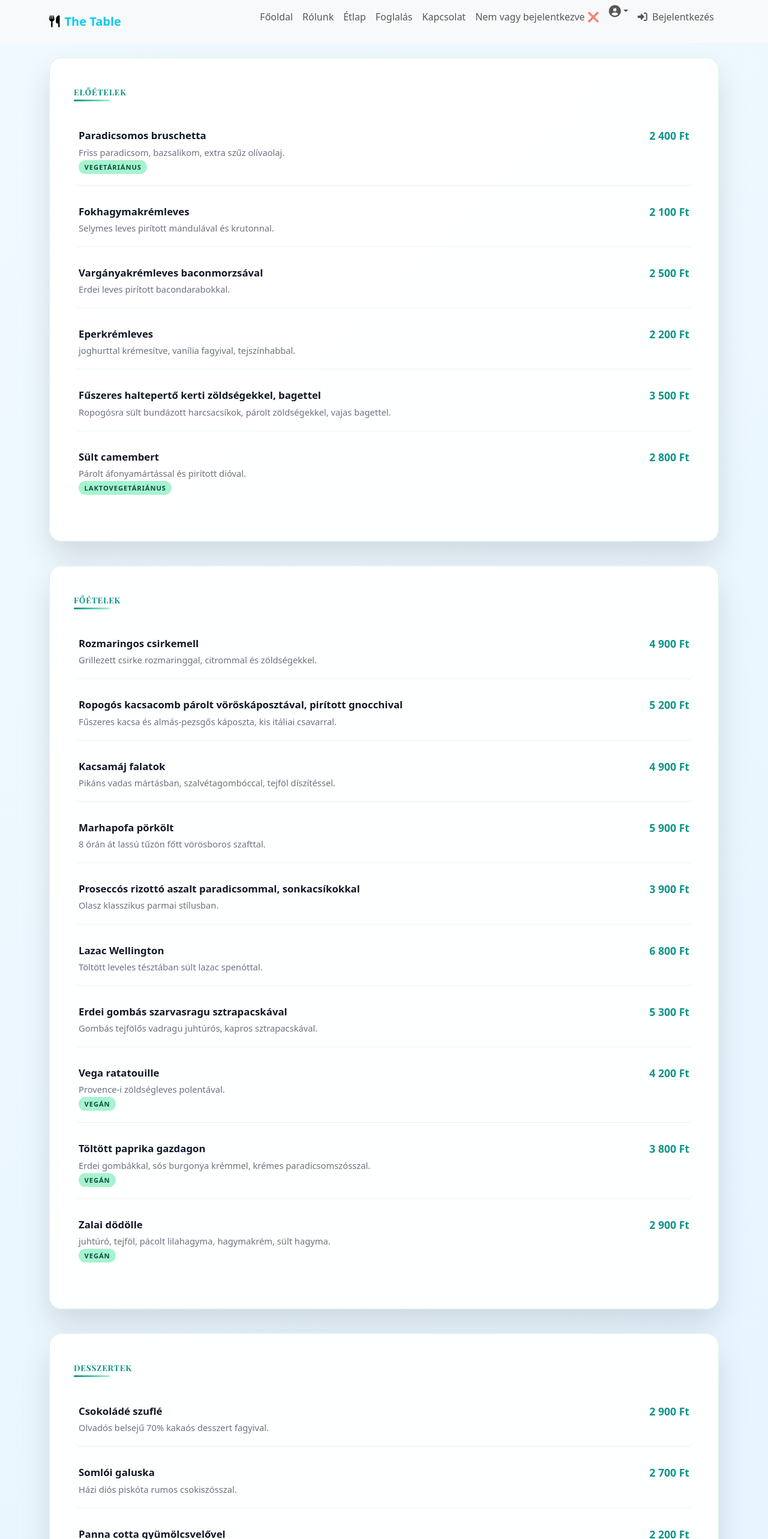
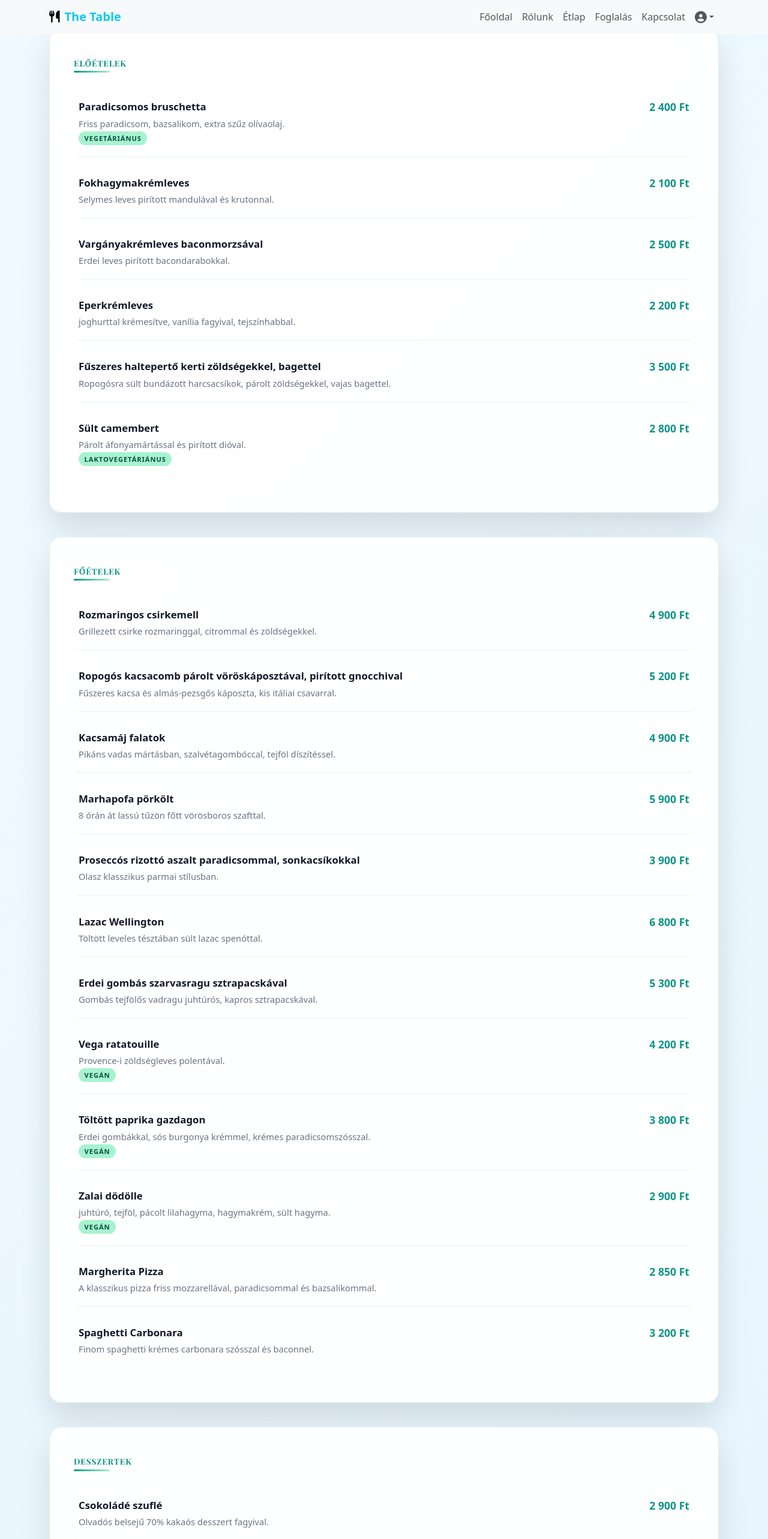
Before and after one commit to karikotothtibor/the-table, a Vue app in the folder Frontend/: page /etlap in a window 1280 px wide. Shown: the top 2566 px of the page at 60% size. Built offline with nearby package versions, Linux system fonts and the light colour scheme; no server answers.

Commit message:
Update étlap,header

```diff
--- a/Frontend/src/components/Header.vue
+++ b/Frontend/src/components/Header.vue
@@ -31,10 +31,10 @@ const handleLogoutLocal = () => {
   <header id="header">
     <nav class="navbar navbar-expand-lg navbar-light bg-light fixed-top mb-3">
       <div class="container">
-        <a class="navbar-brand d-flex align-items-center" href="#">
+        <RouterLink class="navbar-brand d-flex align-items-center" to="/">
           <i class="fa-solid fa-utensils me-2"></i>
           <span class="fw-bold text-info">The Table</span>
-        </a>
+        </RouterLink>
         <button class="navbar-toggler" type="button" @click="toggleMenu" aria-expanded="isMenuOpen.toString()">
           <span class="navbar-toggler-icon"></span>
         </button>
@@ -46,7 +46,7 @@ const handleLogoutLocal = () => {
             <li class="nav-item"><RouterLink class="nav-link" to="/reservation">Foglalás</RouterLink></li>
             <li class="nav-item"><a class="nav-link" href="#contact">Kapcsolat</a></li>
 
-            <!-- Dropdown - MŰKÖDIK! -->
+            <!-- Dropdown-->
             <li class="nav-item dropdown">
               <a
                 class="nav-link dropdown-toggle d-flex align-items-center"
--- a/Frontend/src/pages/Etlap.vue
+++ b/Frontend/src/pages/Etlap.vue
@@ -1,69 +1,127 @@
 <script setup>
-import { ref, computed } from "vue";
+import { ref, computed, onMounted, nextTick } from "vue";
+import Header from '../components/Header.vue';
+import Footer from '../components/Footer.vue';
+
+const user = ref([]);
+const me = ref([]);
+const openningHours = ref([]);
+const modalRef = ref(null);
+const modalMessage = ref('');
+const modalType = ref('error');
 
 const token = ref(localStorage.getItem('token'));
 
+const modalShow = (message, type = 'error') => {
+  modalMessage.value = message;
+  modalType.value = type;
+
+  nextTick(() => {
+    if (modalRef.value) {
+      const modal = bootstrap.Modal.getOrCreateInstance(modalRef.value);
+      modal.show();
+    }
+  });
+};
+
+
+async function getUser () {
+    try{
+     const res = await fetch ("http://localhost:3300/user");
+      if (!res.ok) throw new Error ("Nem sikerült a felhasználót lekérni!");
+      const data = await res.json();
+      user.value = data;
+     }catch (error) {
+      console.error(error);
+
+     }
+};
+
+async function getMe() {
+  if (!token.value) {
+    console.log("Nincs token, user nem tölthető be");
+    return;
+  }
+
+  try {
+    const response = await fetch("http://localhost:3300/me", {
+      headers: {
+        Authorization: `Bearer ${token.value}`
+      }
+    });
+
+    console.log("🔍 /me response status:", response.status);
+
+    if (!response.ok) {
+      if (response.status === 401) {
+        // Token érvénytelen, töröljük
+        localStorage.removeItem('token');
+        token.value = null;
+        me.value = null;
+        modalShow('A munkamenet lejárt, kérjük jelentkezz be újra!', 'warning');
+        return;
+      }
+      throw new Error(`HTTP hiba! státusz: ${response.status}`);
+    }
+
+    const userData = await response.json();
+    me.value = userData;
+
+    console.log("Bejelentkezett user:", userData);
+
+    // User ID automatikus beállítása
+    if (me.value && me.value.id) {
+      console.log("User ID beállítva:", me.value.id);
+    } else {
+      console.warn("User adatok hiányoznak");
+    }
+  } catch (error) {
+    console.error("Hiba a user lekérésekor:", error);
+    modalShow('Hiba a felhasználói adatok betöltésekor!', 'error');
+  }
+}
+
+async function getOpenningHours() {
+    try{
+     const response = await fetch ("http://localhost:3300/openninghours");
+      if (!response.ok) throw new Error ("Nem sikerült nyitvatartási táblát lekérni!");
+      const data = await response.json();
+      openningHours.value = data;
+      console.log("Nyitvatartási adatok",openningHours.value)
+     }catch (error) {
+      console.error(error);
+
+     }
+};
+
 const isLoggedIn = computed(() => !!token.value)
+
+onMounted(async() => {
+ await getUser();
+ await getMe();
+ await getOpenningHours()
+});
+
+const handleLogout = () => {
+  localStorage.removeItem('token')
+  isLoggedIn.value = false;
+  token.value = null;
+  modalShow('Kijelentkeztél!', 'success');
+};
+
 </script>
 <template>
-<!-- Felső sáv -->
-    <header id="header">
-   <nav class="navbar navbar-expand-lg navbar-light bg-light mb-4">
-        <div class="container">
-          <RouterLink class="navbar-brand d-flex align-items-center" to="/">
-            <i class="fa-solid fa-utensils me-2"></i>
-            <span class="fw-bold text-info">The Table</span>
-          </RouterLink>
-          <button class="navbar-toggler" type="button" data-bs-toggle="collapse" data-bs-target="#mainNav">
-            <span class="navbar-toggler-icon"></span>
-          </button>
-          <div class="collapse navbar-collapse" id="mainNav">
-            <ul class="navbar-nav ms-auto mb-2 mb-lg-0">
-              <li class="nav-item"><RouterLink class="nav-link" to="/">Főoldal</RouterLink></li>
-              <li class="nav-item"><a class="nav-link" href="#about">Rólunk</a></li>
-              <li class="nav-item"><RouterLink class="nav-link" to="/etlap">Étlap</RouterLink></li>
-              <li class="nav-item"><RouterLink class="nav-link" to="/reservation">Foglalás</RouterLink></li>
-              <li class="nav-item"><a class="nav-link" href="#contact">Kapcsolat</a></li>
-              <li class="nav-item"><a class="nav-link" href=""><div>
-                <p v-if="isLoggedIn">Be vagy jelentkezve ✅</p>
-                <p v-else>Nem vagy bejelentkezve ❌</p>
-              </div></a></li>
-
-              <li class="nav-item dropdown">
-                <a class="nav-link dropdown-toggle d-flex align-items-center" href="#" id="userDropdown" role="button" data-bs-toggle="dropdown" aria-expanded="false">
-                  <i class="fas fa-user-circle fa-lg"></i>
-                </a>
-                <ul class="dropdown-menu dropdown-menu-end" aria-labelledby="userDropdown">
-                   <li>
-                      <span class="dropdown-item-text small text-muted" v-if="isLoggedIn && user">
-                        Bejelentkezve mint: <strong>{{ me.name }}</strong>
-                      </span>
-                    </li>
-
-                  <li><RouterLink class="dropdown-item" to="/user">Profil</RouterLink></li>
-                  <li><a class="dropdown-item" href="#settings">Beállítások</a></li>
-                  <li><hr class="dropdown-divider"></li>
-                  <li><a class="dropdown-item" href="#logout">Kijelentkezés</a></li>
-
-                </ul>
-              </li>
-              <li class="nav-item" v-if="!isLoggedIn">
-            <RouterLink class="nav-link" to="/login">
-              <i class="fa-solid fa-right-to-bracket me-1"></i>
-              Bejelentkezés
-            </RouterLink>
-          </li>
-            </ul>
-          </div>
-        </div>
-</nav>
-
-</header>
+      <Header
+    :me="me"
+    :user="user"
+    :is-logged-in="isLoggedIn"
+    :handle-logout="handleLogout"
+    />
 
     <main class="container pb-5">
 
       <!-- Előételek -->
-      <section class="menu-section">
+      <section class="menu-section mt-5">
         <h2>Előételek</h2>
         <ul class="list-group menu-list">
           <li class="list-group-item d-flex justify-content-between align-items-start">
@@ -190,6 +248,20 @@ const isLoggedIn = computed(() => !!token.value)
             </div>
             <div class="dish-price">2 900 Ft</div>
           </li>
+          <li class="list-group-item d-flex justify-content-between align-items-start">
+            <div class="me-4 flex-grow-1">
+              <div class="dish-name">Margherita Pizza</div>
+              <div class="dish-desc">A klasszikus pizza friss mozzarellával, paradicsommal és bazsalikommal.</div>
+            </div>
+            <div class="dish-price">2 850 Ft</div>
+          </li>
+                    <li class="list-group-item d-flex justify-content-between align-items-start">
+            <div class="me-4 flex-grow-1">
+              <div class="dish-name">Spaghetti Carbonara</div>
+              <div class="dish-desc">Finom spaghetti krémes carbonara szósszal és baconnel.</div>
+            </div>
+            <div class="dish-price">3 200 Ft</div>
+          </li>
         </ul>
       </section>
 
@@ -239,6 +311,13 @@ const isLoggedIn = computed(() => !!token.value)
               <div class="dish-desc">Presszó kávé vagy cappucino a ház süteményeinek válogatásából .</div>
             </div>
             <div class="dish-price">2 400 Ft</div>
+          </li>
+          <li class="list-group-item d-flex justify-content-between align-items-start">
+            <div class="me-4 flex-grow-1">
+              <div class="dish-name">Tiramisu</div>
+              <div class="dish-desc">Gazdag és krémes olasz desszert mascarpone-val és eszpresszóval.</div>
+            </div>
+            <div class="dish-price">2 800 Ft</div>
           </li>
         </ul>
       </section>
@@ -372,6 +451,7 @@ const isLoggedIn = computed(() => !!token.value)
       </section>
 
     </main>
+    <Footer :openning-hours="openningHours" />
 </template>
 <style>
 :root {
```
